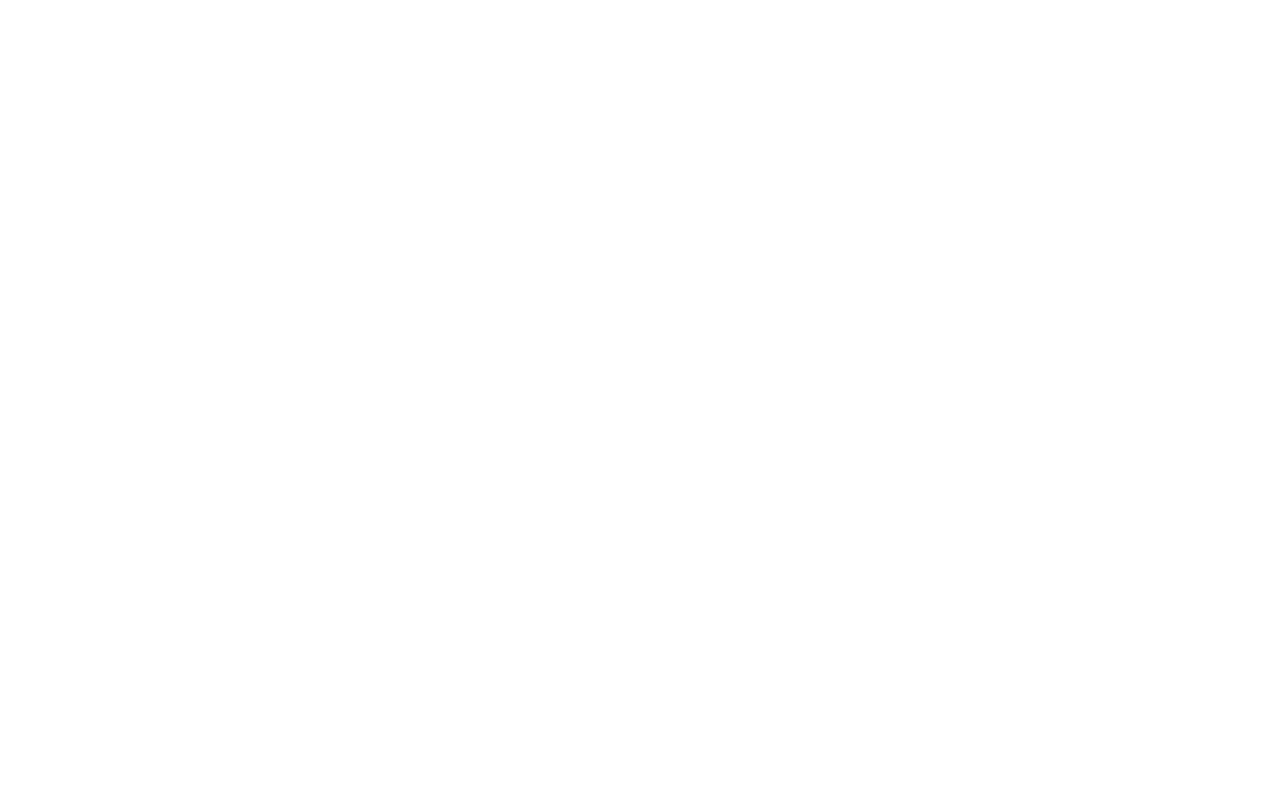
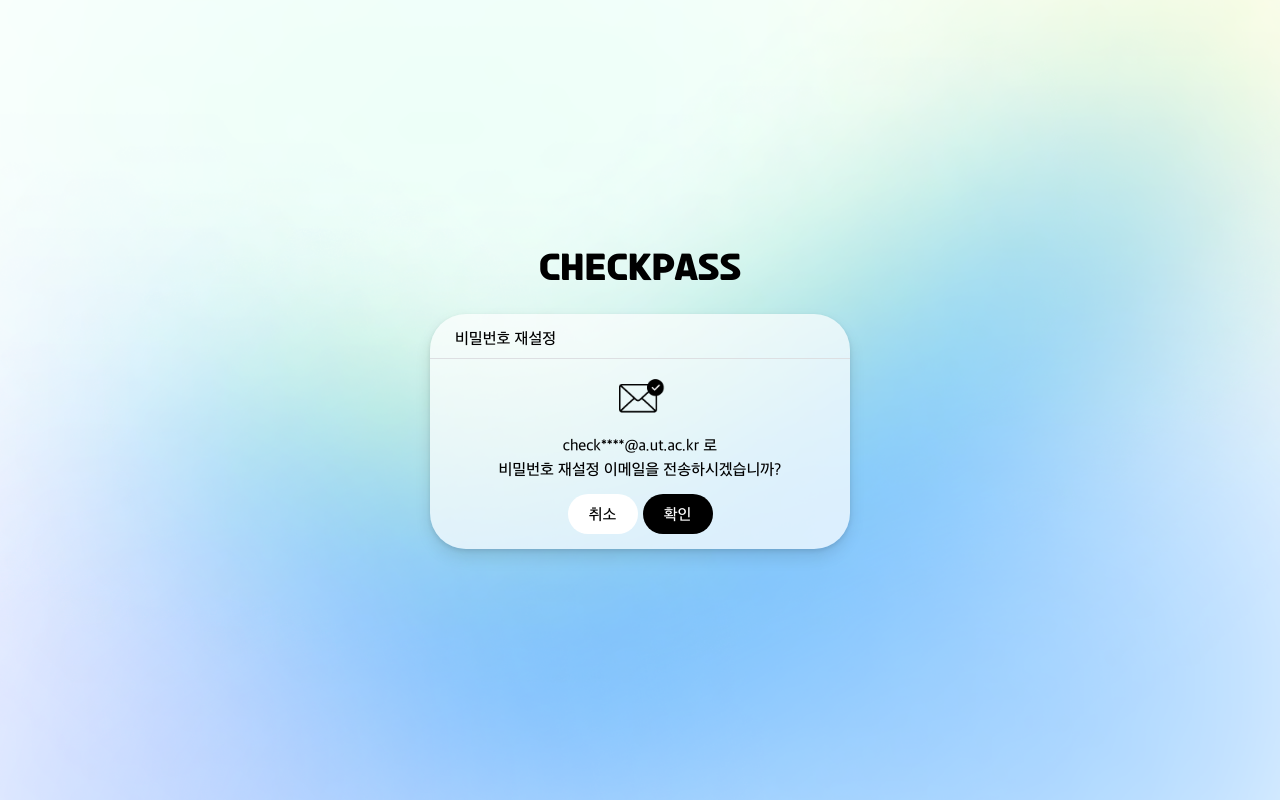
Before and after one commit to FX-PR0JECT/CHECKPASS-CLIENT, a React (Vite) app in the folder frontend/: page /checkEmail in a window 1280 px wide. Built offline with nearby package versions, Linux system fonts and the light colour scheme; a web font is replaced by a local one.

Commit message:
CHECKPASS-119 design: [Client] 비밀번호 찾기 페이지 UI 구현

```diff
--- /dev/null
+++ b/frontend/src/Pages/Login/CheckEmailPage.tsx
@@ -0,0 +1,157 @@
+import styled from 'styled-components';
+import { fontSizes, colors } from '../../Styles/theme';
+import BackGround from '../../Assets/Image/LoginPage/login_background.png';
+import EnvelopeIcon from '../../Assets/Image/LoginPage/icon_envelope.png';
+import { Link } from 'react-router-dom';
+import { useState } from 'react';
+
+const CheckEmailPage = () => {
+  const [onClicked, setOnClicked] = useState<boolean>(false);
+
+  const handleCheckButtonClick = () => {
+    setOnClicked(true);
+  };
+
+  return (
+    <Page>
+      <Logo>
+        <Title>CheckPass</Title>
+      </Logo>
+      <Container>
+        <Header>비밀번호 재설정</Header>
+        {onClicked ? (
+          <Form>
+            <EnvelopeImage src={EnvelopeIcon} alt="EnvelopeIcon" />
+            <TextBox>
+              <CheckText>전송되었습니다.</CheckText>
+              <CheckText>이메일을 확인하세요.</CheckText>
+            </TextBox>
+            <ButtonBox>
+              <ResetButton>확인</ResetButton>
+            </ButtonBox>
+          </Form>
+        ) : (
+          <Form>
+            <EnvelopeImage src={EnvelopeIcon} alt="EnvelopeIcon" />
+            <TextBox>
+              <CheckText>check****@a.ut.ac.kr 로</CheckText>
+              <CheckText>비밀번호 재설정 이메일을 전송하시겠습니까?</CheckText>
+            </TextBox>
+            <ButtonBox>
+              <Link to="/">
+                <CancelButton>취소</CancelButton>
+              </Link>
+              <CheckButton onClick={handleCheckButtonClick}>확인</CheckButton>
+            </ButtonBox>
+          </Form>
+        )}
+      </Container>
+    </Page>
+  );
+};
+
+export default CheckEmailPage;
+
+const Page = styled.div`
+  width: 100vw;
+  height: 100vh;
+  background-image: url(${BackGround});
+  background-size: cover;
+  display: flex;
+  flex-direction: column;
+  justify-content: center;
+  align-items: center;
+  gap: 25px;
+`;
+
+const Logo = styled.div`
+  display: flex;
+  flex-direction: column;
+  align-items: center;
+`;
+
+const Title = styled.div`
+  font-family: 'AppleTea';
+  font-size: ${fontSizes['logo-side']};
+`;
+
+const Container = styled.div`
+  width: 420px;
+  justify-content: center;
+  align-items: center;
+  border-radius: 36px;
+  background-color: ${colors['form-component']};
+  box-shadow: 0 2px 4px ${colors['shadow-default']}, 0 8px 16px ${colors['shadow-default']};
+`;
+
+const Header = styled.div`
+  padding: 13px 0 10px 25px;
+  font-size: ${fontSizes.medium};
+  font-family: 'AppleGothicR';
+`;
+
+const Form = styled.div`
+  display: flex;
+  flex-direction: column;
+  align-items: center;
+  border-top: 1px solid ${colors['border-default']};
+  padding: 10px 0;
+  gap: 15px;
+`;
+
+const EnvelopeImage = styled.img`
+  width: 50px;
+  height: 50px;
+`;
+
+const TextBox = styled.div`
+  display: flex;
+  flex-direction: column;
+  align-items: center;
+  gap: 3px;
+`;
+
+const CheckText = styled.p`
+  font-size: ${fontSizes.medium};
+  font-family: 'AppleGothicR';
+`;
+
+const ButtonBox = styled.div`
+  display: flex;
+  padding-bottom: 5px;
+  gap: 5px;
+`;
+
+const CancelButton = styled.button`
+  width: 70px;
+  height: 40px;
+  background-color: ${colors.white};
+  border-radius: 20px;
+  border: none;
+  font-size: ${fontSizes.medium};
+  color: ${colors.button};
+  font-family: 'AppleGothicR';
+`;
+
+const CheckButton = styled.button`
+  width: 70px;
+  height: 40px;
+  background-color: ${colors.button};
+  border-radius: 20px;
+  border: none;
+  font-size: ${fontSizes.medium};
+  color: ${colors['button-text']};
+  font-family: 'AppleGothicR';
+`;
+
+const ResetButton = styled.button`
+  width: 70px;
+  height: 40px;
+  margin-left: 270px;
+  background-color: ${colors.button};
+  border-radius: 20px;
+  border: none;
+  font-size: ${fontSizes.medium};
+  color: ${colors['button-text']};
+  font-family: 'AppleGothicR';
+`;
--- /dev/null
+++ b/frontend/src/Pages/Login/FindPwPage.tsx
@@ -0,0 +1,132 @@
+import styled from 'styled-components';
+import { fontSizes, colors } from '../../Styles/theme';
+import BackGround from '../../Assets/Image/LoginPage/login_background.png';
+import MailIcon from '../../Assets/Image/LoginPage/icon_mail.png';
+import { Link } from 'react-router-dom';
+
+const FindPwPage = () => {
+  return (
+    <Page>
+      <Logo>
+        <Title>CheckPass</Title>
+      </Logo>
+      <Container>
+        <Header>비밀번호 찾기</Header>
+        <Form>
+          <Email>
+            <Input type="text" placeholder="이메일을 입력하세요" />
+          </Email>
+          <ButtonBox>
+            <Link to="/">
+              <CancelButton>취소</CancelButton>
+            </Link>
+            <Link to="/checkEmail">
+              <CheckButton>확인</CheckButton>
+            </Link>
+          </ButtonBox>
+        </Form>
+      </Container>
+    </Page>
+  );
+};
+
+export default FindPwPage;
+
+const Page = styled.div`
+  width: 100vw;
+  height: 100vh;
+  background-image: url(${BackGround});
+  background-size: cover;
+  display: flex;
+  flex-direction: column;
+  justify-content: center;
+  align-items: center;
+  gap: 25px;
+`;
+
+const Logo = styled.div`
+  display: flex;
+  flex-direction: column;
+  align-items: center;
+`;
+
+const Title = styled.div`
+  font-family: 'AppleTea';
+  font-size: ${fontSizes['logo-side']};
+`;
+
+const Container = styled.div`
+  width: 420px;
+  justify-content: center;
+  align-items: center;
+  border-radius: 36px;
+  background-color: ${colors['form-component']};
+  box-shadow: 0 2px 4px ${colors['shadow-default']}, 0 8px 16px ${colors['shadow-default']};
+`;
+
+const Header = styled.div`
+  padding: 13px 0 10px 25px;
+  font-size: ${fontSizes.medium};
+  font-family: 'AppleGothicR';
+`;
+
+const Form = styled.div`
+  display: flex;
+  flex-direction: column;
+  align-items: center;
+  border-top: 1px solid ${colors['border-default']};
+  padding: 13px 0;
+  gap: 10px;
+`;
+
+const Email = styled.div`
+  &::before {
+    content: '';
+    width: 40px;
+    height: 40px;
+    position: absolute;
+    background-image: url(${MailIcon});
+    background-size: 20px;
+    background-repeat: no-repeat;
+    background-position: 18px 14px;
+  }
+`;
+
+const Input = styled.input`
+  width: 370px;
+  height: 50px;
+  padding-left: 47px;
+  background-color: ${colors["form-tag"]};
+  border: 1px solid ${colors['border-default']};
+  border-radius: 20px;
+  outline: none;
+  font-size: ${fontSizes.small};
+  font-family: 'AppleGothicR';
+`;
+
+const ButtonBox = styled.div`
+  display: flex;
+  gap: 5px;
+`;
+
+const CancelButton = styled.button`
+  width: 70px;
+  height: 40px;
+  background-color: ${colors.white};
+  border-radius: 20px;
+  border: none;
+  font-size: ${fontSizes.medium};
+  color: ${colors.button};
+  font-family: 'AppleGothicR';
+`;
+
+const CheckButton = styled.button`
+  width: 70px;
+  height: 40px;
+  background-color: ${colors.button};
+  border-radius: 20px;
+  border: none;
+  font-size: ${fontSizes.medium};
+  color: ${colors['button-text']};
+  font-family: 'AppleGothicR';
+`;
--- /dev/null
+++ b/frontend/src/Pages/Main/MainPage.tsx
@@ -0,0 +1,5 @@
+const MainPage = () => {
+  return <div>MainPage</div>;
+};
+
+export default MainPage;
--- a/frontend/src/main.tsx
+++ b/frontend/src/main.tsx
@@ -1,9 +1,12 @@
 import React from 'react';
 import ReactDOM from 'react-dom/client';
 import { GlobalStyle } from './Styles/GlobalStyle';
+import { RouterProvider } from 'react-router-dom';
+import router from './router';
 
 ReactDOM.createRoot(document.getElementById('root')!).render(
   <React.StrictMode>
     <GlobalStyle />
+    <RouterProvider router={router} />
   </React.StrictMode>
 );
```
Also changed, not shown: frontend/src/router.tsx (added, +21 -0 lines).
